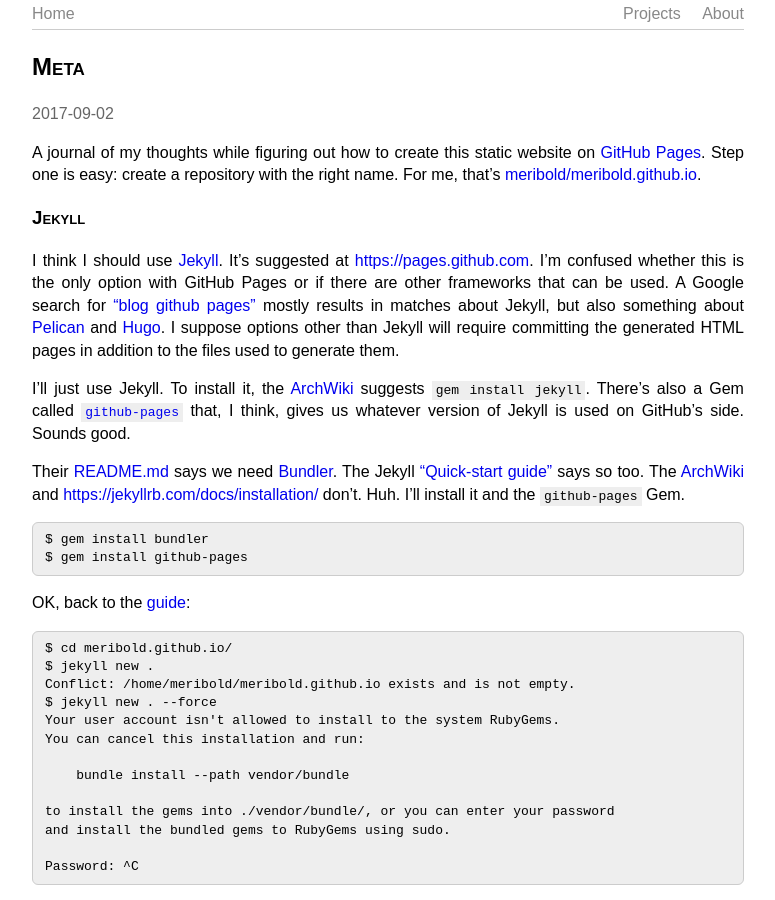
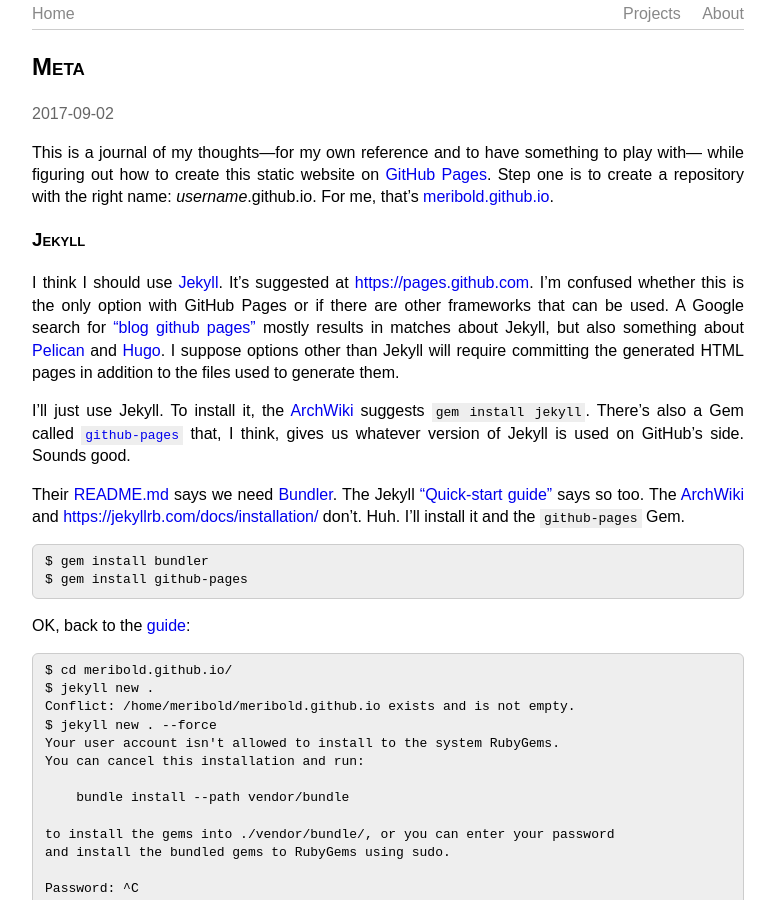
Before and after one commit to meribold/meribold.org, a Jekyll site: the page built from _posts/2017-09-02-meta.md, in a window 1280 px wide and 900 px high. Shown: the whole window, without its empty margins (252-1027 px from the left). Built offline with Jekyll 4.4.1, drawn with Linux system fonts in a browser that asks for light colours.

Commit message:
Edit meta post

```diff
--- a/_posts/2017-09-02-meta.md
+++ b/_posts/2017-09-02-meta.md
@@ -5,9 +5,10 @@ date: 2017-09-02
 categories: jekyll
 ---
 
-A journal of my thoughts while figuring out how to create this static website on [GitHub
-Pages][].  Step one is easy: create a repository with the right name.  For me, that's
-[meribold/meribold.github.io](https://github.com/meribold/meribold.github.io).
+This is a journal of my thoughts---for my own reference and to have something to play
+with--- while figuring out how to create this static website on [GitHub Pages][].  Step
+one is to create a repository with the right name: *username*.github.io.  For me, that's
+[meribold.github.io](https://github.com/meribold/meribold.github.io).
 
 ### Jekyll
 
```
